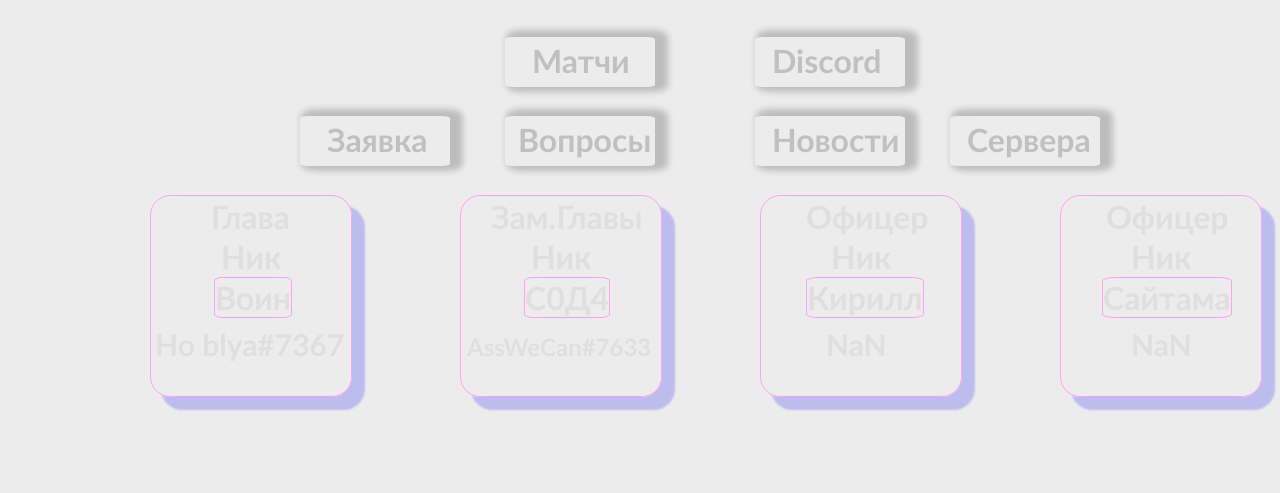
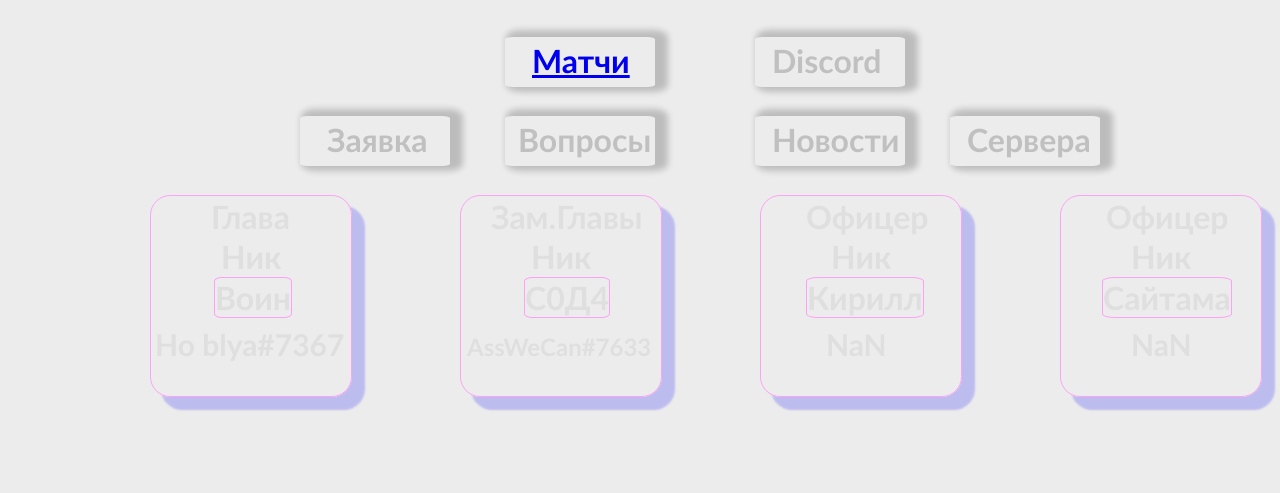
Before and after one commit to woomy144/konoxa, a plain HTML site: page console.html in a window 1280 px wide. Shown: the part 304-797 px from the top of the page. Drawn offline with Linux system fonts and the light colour scheme.

Commit message:
Update console.html

```diff
--- a/console.html
+++ b/console.html
@@ -54,7 +54,9 @@
 <div class="ourinfoblock">
   <h1 style="color: white;position: absolute;left: 65px;font-size: 60px;top: -10px;">Кто мы?</h1>
 </div>
-<div class="menubutton" ><h1 style="color: rgb(192, 192, 192);left: 27px;top: -17px;position: absolute; cursor: pointer;">Матчи</h1></div>
+<div class="menubutton" ><h1 style="color: rgb(192, 192, 192);left: 27px;top: -17px;position: absolute; cursor: pointer;">
+  <a href="https://konoxa-clan.netlify.app/Матчи">Матчи</a>
+  </h1></div>
 <div class="menubutton" style="left: 755px"><h1 style="color: rgb(192, 192, 192);left: 17px;top: -17px;position: absolute; cursor: pointer;">Discord</h1></div>
 <div class="menubutton" style="top:420px;"><h1 style="color: rgb(192, 192, 192);left: 13px;top: -17px;position: absolute; cursor: pointer;">Вопросы</h1></div>
 <div class="menubutton" style="top:420px; left: 950px"><h1 style="color: rgb(192, 192, 192);left: 17px;top: -17px;position: absolute; cursor: pointer;">Сервера</h1></div>
```
